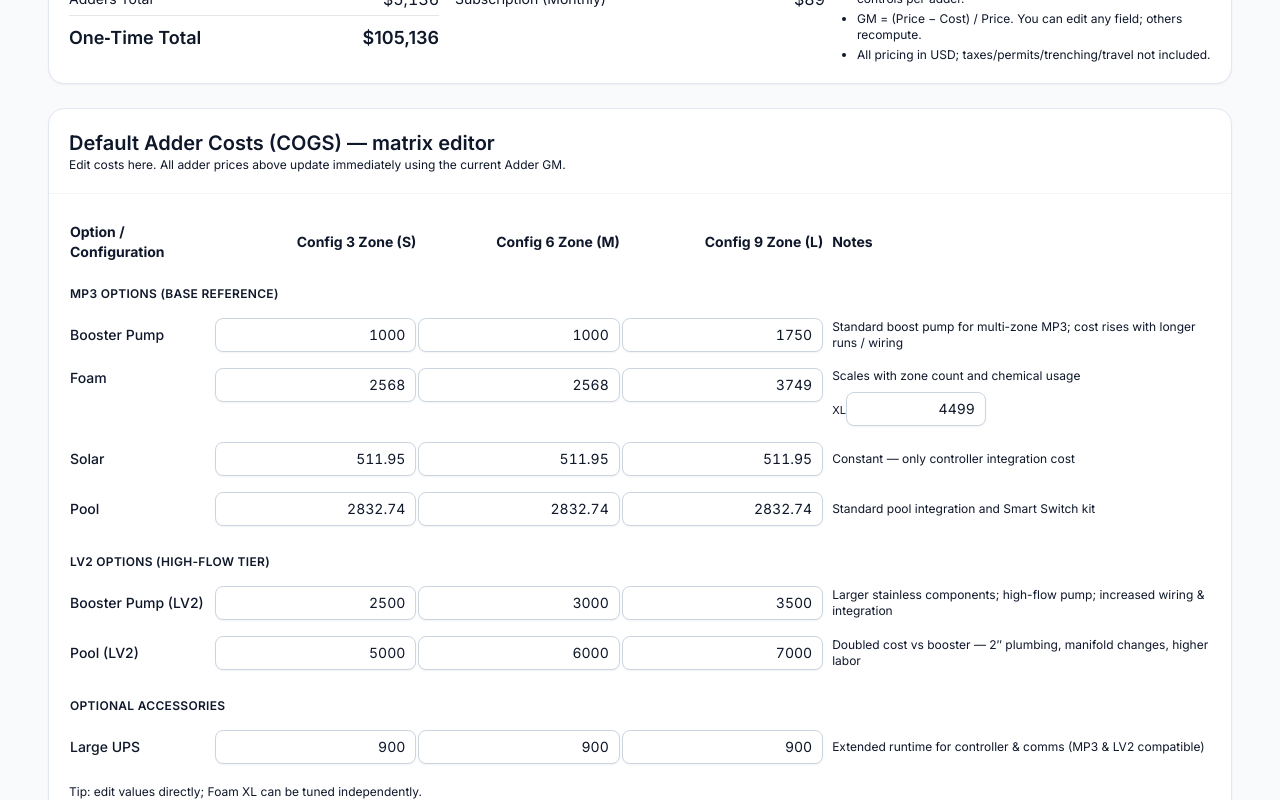
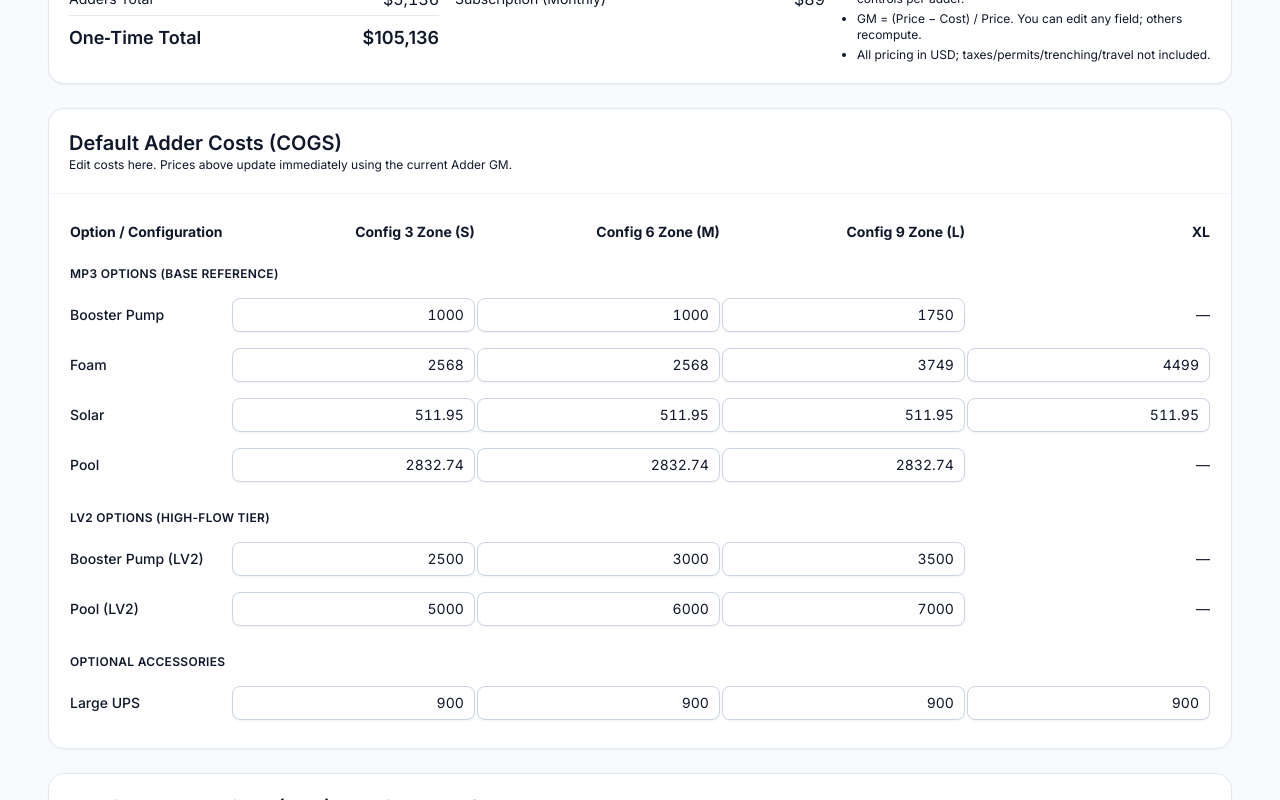
Before and after one commit to cappadonna06/Frontline-pricing-demo, a React (Vite) app: page / in a window 1280 px wide. Shown: the part 1640-2440 px from the top of the page. Built offline with nearby package versions, Linux system fonts and the light colour scheme.

Commit message:
Update FrontlinePricingCalculator.tsx

```diff
--- a/src/FrontlinePricingCalculator.tsx
+++ b/src/FrontlinePricingCalculator.tsx
@@ -624,12 +624,11 @@ const [adderCost, setAdderCost] = useState({
         </CardContent>
       </Card>
 
-      {/* Default Adder Costs Matrix (bi‑directional) */}
       <Card>
   <CardHeader>
-    <CardTitle>Default Adder Costs (COGS) — matrix editor</CardTitle>
+    <CardTitle>Default Adder Costs (COGS)</CardTitle>
     <p className="text-xs text-muted-foreground">
-      Edit costs here. All adder prices above update immediately using the current Adder GM.
+      Edit costs here. Prices above update immediately using the current Adder GM.
     </p>
   </CardHeader>
 
@@ -641,7 +640,7 @@ const [adderCost, setAdderCost] = useState({
           <th className="py-2 text-right">Config 3 Zone (S)</th>
           <th className="py-2 text-right">Config 6 Zone (M)</th>
           <th className="py-2 text-right">Config 9 Zone (L)</th>
-          <th className="py-2 pl-2">Notes</th>
+          <th className="py-2 text-right">XL</th>
         </tr>
       </thead>
       <tbody>
@@ -655,136 +654,60 @@ const [adderCost, setAdderCost] = useState({
         {/* Booster Pump — MP3 */}
         <tr className="align-middle">
           <td className="py-2 font-medium">Booster Pump</td>
-          <td className="py-2">
-            <Input
-              className="text-right"
-              type="number"
+          <td className="py-2"><Input className="text-right" type="number"
             value={adderCost.booster.MP3.S}
-              onChange={(e) =>
-                setAdderCost(s => ({ ...s, booster: { ...s.booster, MP3: { ...s.booster.MP3, S: Number(e.target.value || 0) } } }))
-              }
-            />
-          </td>
-          <td className="py-2">
-            <Input
-              className="text-right"
-              type="number"
+            onChange={e => setAdderCost(s => ({ ...s, booster: { ...s.booster, MP3: { ...s.booster.MP3, S: Number(e.target.value || 0) } } }))} /></td>
+          <td className="py-2"><Input className="text-right" type="number"
             value={adderCost.booster.MP3.M}
-              onChange={(e) =>
-                setAdderCost(s => ({ ...s, booster: { ...s.booster, MP3: { ...s.booster.MP3, M: Number(e.target.value || 0) } } }))
-              }
-            />
-          </td>
-          <td className="py-2">
-            <Input
-              className="text-right"
-              type="number"
+            onChange={e => setAdderCost(s => ({ ...s, booster: { ...s.booster, MP3: { ...s.booster.MP3, M: Number(e.target.value || 0) } } }))} /></td>
+          <td className="py-2"><Input className="text-right" type="number"
             value={adderCost.booster.MP3.L}
-              onChange={(e) =>
-                setAdderCost(s => ({ ...s, booster: { ...s.booster, MP3: { ...s.booster.MP3, L: Number(e.target.value || 0) } } }))
-              }
-            />
-          </td>
-          <td className="py-2 pl-2 text-xs text-muted-foreground">
-            Standard boost pump for multi-zone MP3; cost rises with longer runs / wiring
-          </td>
+            onChange={e => setAdderCost(s => ({ ...s, booster: { ...s.booster, MP3: { ...s.booster.MP3, L: Number(e.target.value || 0) } } }))} /></td>
+          <td className="py-2 text-right text-muted-foreground">—</td>
         </tr>
 
-        {/* Foam — MP3/LV2 (common) includes XL row */}
-        <tr className="align-top">
+        {/* Foam — includes XL */}
+        <tr className="align-middle">
           <td className="py-2 font-medium">Foam</td>
-          <td className="py-2">
-            <Input
-              className="text-right"
-              type="number"
+          <td className="py-2"><Input className="text-right" type="number"
             value={adderCost.foam.S}
-              onChange={(e) => setAdderCost(s => ({ ...s, foam: { ...s.foam, S: Number(e.target.value || 0) } }))}
-            />
-          </td>
-          <td className="py-2">
-            <Input
-              className="text-right"
-              type="number"
+            onChange={e => setAdderCost(s => ({ ...s, foam: { ...s.foam, S: Number(e.target.value || 0) } }))} /></td>
+          <td className="py-2"><Input className="text-right" type="number"
             value={adderCost.foam.M}
-              onChange={(e) => setAdderCost(s => ({ ...s, foam: { ...s.foam, M: Number(e.target.value || 0) } }))}
-            />
-          </td>
-          <td className="py-2">
-            <Input
-              className="text-right"
-              type="number"
+            onChange={e => setAdderCost(s => ({ ...s, foam: { ...s.foam, M: Number(e.target.value || 0) } }))} /></td>
+          <td className="py-2"><Input className="text-right" type="number"
             value={adderCost.foam.L}
-              onChange={(e) => setAdderCost(s => ({ ...s, foam: { ...s.foam, L: Number(e.target.value || 0) } }))}
-            />
-          </td>
-          <td className="py-2 pl-2 text-xs text-muted-foreground">
-            Scales with zone count and chemical usage
-            <div className="mt-1">
-              <span className="text-[11px] text-muted-foreground">XL</span>
-              <Input
-                className="mt-1 max-w-[140px] text-right"
-                type="number"
+            onChange={e => setAdderCost(s => ({ ...s, foam: { ...s.foam, L: Number(e.target.value || 0) } }))} /></td>
+          <td className="py-2"><Input className="text-right" type="number"
             value={adderCost.foam.XL}
-                onChange={(e) => setAdderCost(s => ({ ...s, foam: { ...s.foam, XL: Number(e.target.value || 0) } }))}
-              />
-            </div>
-          </td>
+            onChange={e => setAdderCost(s => ({ ...s, foam: { ...s.foam, XL: Number(e.target.value || 0) } }))} /></td>
         </tr>
 
-        {/* Solar — flat (replicate across columns for clarity) */}
+        {/* Solar — flat (repeat value for alignment) */}
         <tr className="align-middle">
           <td className="py-2 font-medium">Solar</td>
-          {["S","M","L"].map((col) => (
-            <td key={`solar-${col}`} className="py-2">
-              <Input
-                className="text-right"
-                type="number"
+          {["S","M","L","XL"].map(k => (
+            <td key={`solar-${k}`} className="py-2">
+              <Input className="text-right" type="number"
                 value={adderCost.solar.flat}
-                onChange={(e) => setAdderCost(s => ({ ...s, solar: { flat: Number(e.target.value || 0) } }))}
-              />
+                onChange={e => setAdderCost(s => ({ ...s, solar: { flat: Number(e.target.value || 0) } }))} />
             </td>
           ))}
-          <td className="py-2 pl-2 text-xs text-muted-foreground">
-            Constant — only controller integration cost
-          </td>
         </tr>
 
         {/* Pool — MP3 */}
         <tr className="align-middle">
           <td className="py-2 font-medium">Pool</td>
-          <td className="py-2">
-            <Input
-              className="text-right"
-              type="number"
+          <td className="py-2"><Input className="text-right" type="number"
             value={adderCost.pool.MP3.S}
-              onChange={(e) =>
-                setAdderCost(s => ({ ...s, pool: { ...s.pool, MP3: { ...s.pool.MP3, S: Number(e.target.value || 0) } } }))
-              }
-            />
-          </td>
-          <td className="py-2">
-            <Input
-              className="text-right"
-              type="number"
+            onChange={e => setAdderCost(s => ({ ...s, pool: { ...s.pool, MP3: { ...s.pool.MP3, S: Number(e.target.value || 0) } } }))} /></td>
+          <td className="py-2"><Input className="text-right" type="number"
             value={adderCost.pool.MP3.M}
-              onChange={(e) =>
-                setAdderCost(s => ({ ...s, pool: { ...s.pool, MP3: { ...s.pool.MP3, M: Number(e.target.value || 0) } } }))
-              }
-            />
-          </td>
-          <td className="py-2">
-            <Input
-              className="text-right"
-              type="number"
+            onChange={e => setAdderCost(s => ({ ...s, pool: { ...s.pool, MP3: { ...s.pool.MP3, M: Number(e.target.value || 0) } } }))} /></td>
+          <td className="py-2"><Input className="text-right" type="number"
             value={adderCost.pool.MP3.L}
-              onChange={(e) =>
-                setAdderCost(s => ({ ...s, pool: { ...s.pool, MP3: { ...s.pool.MP3, L: Number(e.target.value || 0) } } }))
-              }
-            />
-          </td>
-          <td className="py-2 pl-2 text-xs text-muted-foreground">
-            Standard pool integration and Smart Switch kit
-          </td>
+            onChange={e => setAdderCost(s => ({ ...s, pool: { ...s.pool, MP3: { ...s.pool.MP3, L: Number(e.target.value || 0) } } }))} /></td>
+          <td className="py-2 text-right text-muted-foreground">—</td>
         </tr>
 
         {/* SECTION: LV2 Options */}
@@ -797,77 +720,31 @@ const [adderCost, setAdderCost] = useState({
         {/* Booster Pump — LV2 */}
         <tr className="align-middle">
           <td className="py-2 font-medium">Booster Pump (LV2)</td>
-          <td className="py-2">
-            <Input
-              className="text-right"
-              type="number"
+          <td className="py-2"><Input className="text-right" type="number"
             value={adderCost.booster.LV2.S}
-              onChange={(e) =>
-                setAdderCost(s => ({ ...s, booster: { ...s.booster, LV2: { ...s.booster.LV2, S: Number(e.target.value || 0) } } }))
-              }
-            />
-          </td>
-          <td className="py-2">
-            <Input
-              className="text-right"
-              type="number"
+            onChange={e => setAdderCost(s => ({ ...s, booster: { ...s.booster, LV2: { ...s.booster.LV2, S: Number(e.target.value || 0) } } }))} /></td>
+          <td className="py-2"><Input className="text-right" type="number"
             value={adderCost.booster.LV2.M}
-              onChange={(e) =>
-                setAdderCost(s => ({ ...s, booster: { ...s.booster, LV2: { ...s.booster.LV2, M: Number(e.target.value || 0) } } }))
-              }
-            />
-          </td>
-          <td className="py-2">
-            <Input
-              className="text-right"
-              type="number"
+            onChange={e => setAdderCost(s => ({ ...s, booster: { ...s.booster, LV2: { ...s.booster.LV2, M: Number(e.target.value || 0) } } }))} /></td>
+          <td className="py-2"><Input className="text-right" type="number"
             value={adderCost.booster.LV2.L}
-              onChange={(e) =>
-                setAdderCost(s => ({ ...s, booster: { ...s.booster, LV2: { ...s.booster.LV2, L: Number(e.target.value || 0) } } }))
-              }
-            />
-          </td>
-          <td className="py-2 pl-2 text-xs text-muted-foreground">
-            Larger stainless components; high-flow pump; increased wiring & integration
-          </td>
+            onChange={e => setAdderCost(s => ({ ...s, booster: { ...s.booster, LV2: { ...s.booster.LV2, L: Number(e.target.value || 0) } } }))} /></td>
+          <td className="py-2 text-right text-muted-foreground">—</td>
         </tr>
 
         {/* Pool — LV2 */}
         <tr className="align-middle">
           <td className="py-2 font-medium">Pool (LV2)</td>
-          <td className="py-2">
-            <Input
-              className="text-right"
-              type="number"
+          <td className="py-2"><Input className="text-right" type="number"
             value={adderCost.pool.LV2.S}
-              onChange={(e) =>
-                setAdderCost(s => ({ ...s, pool: { ...s.pool, LV2: { ...s.pool.LV2, S: Number(e.target.value || 0) } } }))
-              }
-            />
-          </td>
-          <td className="py-2">
-            <Input
-              className="text-right"
-              type="number"
+            onChange={e => setAdderCost(s => ({ ...s, pool: { ...s.pool, LV2: { ...s.pool.LV2, S: Number(e.target.value || 0) } } }))} /></td>
+          <td className="py-2"><Input className="text-right" type="number"
             value={adderCost.pool.LV2.M}
-              onChange={(e) =>
-                setAdderCost(s => ({ ...s, pool: { ...s.pool, LV2: { ...s.pool.LV2, M: Number(e.target.value || 0) } } }))
-              }
-            />
-          </td>
-          <td className="py-2">
-            <Input
-              className="text-right"
-              type="number"
+            onChange={e => setAdderCost(s => ({ ...s, pool: { ...s.pool, LV2: { ...s.pool.LV2, M: Number(e.target.value || 0) } } }))} /></td>
+          <td className="py-2"><Input className="text-right" type="number"
             value={adderCost.pool.LV2.L}
-              onChange={(e) =>
-                setAdderCost(s => ({ ...s, pool: { ...s.pool, LV2: { ...s.pool.LV2, L: Number(e.target.value || 0) } } }))
-              }
-            />
-          </td>
-          <td className="py-2 pl-2 text-xs text-muted-foreground">
-            Doubled cost vs booster — 2″ plumbing, manifold changes, higher labor
-          </td>
+            onChange={e => setAdderCost(s => ({ ...s, pool: { ...s.pool, LV2: { ...s.pool.LV2, L: Number(e.target.value || 0) } } }))} /></td>
+          <td className="py-2 text-right text-muted-foreground">—</td>
         </tr>
 
         {/* SECTION: Optional Accessories */}
@@ -880,28 +757,19 @@ const [adderCost, setAdderCost] = useState({
         {/* Large UPS — flat */}
         <tr className="align-middle">
           <td className="py-2 font-medium">Large UPS</td>
-          {["S","M","L"].map((col) => (
-            <td key={`ups-${col}`} className="py-2">
-              <Input
-                className="text-right"
-                type="number"
+          {["S","M","L","XL"].map(k => (
+            <td key={`ups-${k}`} className="py-2">
+              <Input className="text-right" type="number"
                 value={adderCost.ups.flat}
-                onChange={(e) => setAdderCost(s => ({ ...s, ups: { flat: Number(e.target.value || 0) } }))}
-              />
+                onChange={e => setAdderCost(s => ({ ...s, ups: { flat: Number(e.target.value || 0) } }))} />
             </td>
           ))}
-          <td className="py-2 pl-2 text-xs text-muted-foreground">
-            Extended runtime for controller & comms (MP3 &amp; LV2 compatible)
-          </td>
         </tr>
       </tbody>
     </table>
-
-    <p className="text-xs text-muted-foreground mt-3">
-      Tip: edit values directly; Foam XL can be tuned independently.
-    </p>
   </CardContent>
 </Card>
+
 
 
       {/* Service Adders (ASE) Table */}
```
Lines whose indentation alone changed are shown as unchanged.
